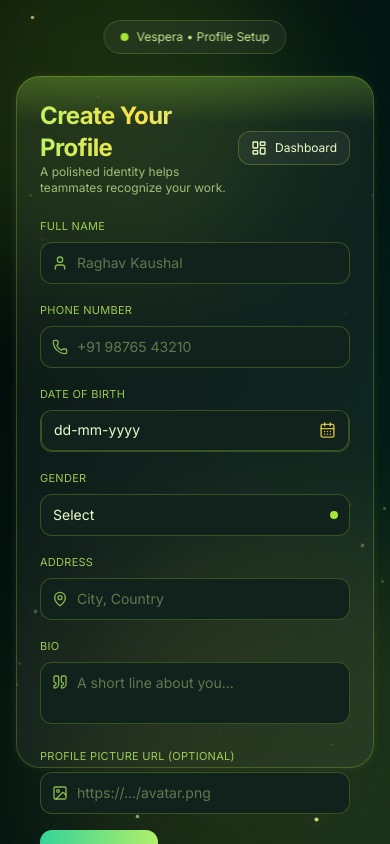
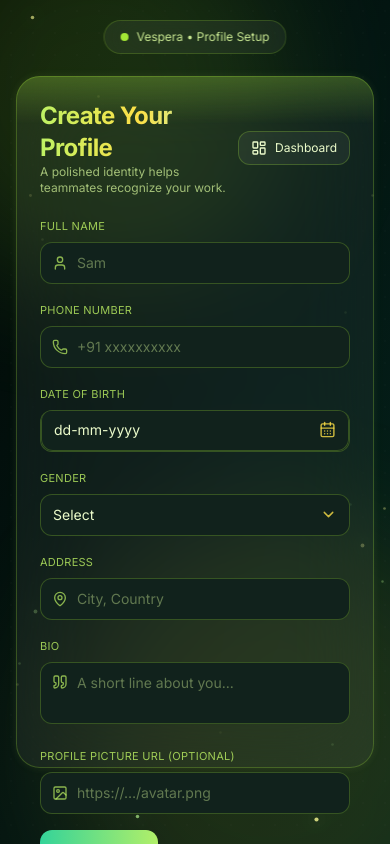
Before and after one commit to Raghav2226219/Vespera, a React (Vite) app in the folder frontend/vespers/: page /profile/create in a window 390 px wide. Built offline with nearby package versions, Linux system fonts and the light colour scheme.

Commit message:
Debugged profile create calender option and calender component

```diff
--- a/frontend/vespers/src/components/inviteAudits/GlassDatePicker.jsx
+++ b/frontend/vespers/src/components/inviteAudits/GlassDatePicker.jsx
@@ -1,4 +1,5 @@
 import React, { useState, useRef, useEffect } from "react";
+import { createPortal } from "react-dom";
 import { motion, AnimatePresence } from "framer-motion";
 import { CalendarDays } from "lucide-react";
 
@@ -6,53 +7,102 @@ const GlassDatePicker = ({ label, value, onChange }) => {
   const [open, setOpen] = useState(false);
   const [view, setView] = useState("days");
   const [selectedDate, setSelectedDate] = useState(value ? new Date(value) : null);
-  const [currentMonth, setCurrentMonth] = useState(
-    selectedDate ? new Date(selectedDate) : new Date()
-  );
-  const [position, setPosition] = useState({ top: 0, left: 0, direction: "down" });
+  const [currentMonth, setCurrentMonth] = useState(selectedDate || new Date());
+  const [yearOffset, setYearOffset] = useState(0);
+  const [coords, setCoords] = useState({ top: 0, left: 0, direction: "down" });
 
   const buttonRef = useRef(null);
   const calendarRef = useRef(null);
+  const closeTimeout = useRef(null);
 
-  /* ---------- Click outside handler ---------- */
+  /* ---------- Positioning Logic ---------- */
+  const updatePosition = () => {
+    if (!buttonRef.current) return;
+    const rect = buttonRef.current.getBoundingClientRect();
+    const calendarHeight = 320;
+    const calendarWidth = 256;
+
+    const spaceBelow = window.innerHeight - rect.bottom;
+    const shouldFlipUp = spaceBelow < calendarHeight + 20;
+
+    const spaceRight = window.innerWidth - rect.left;
+    let leftPos = rect.left;
+    if (spaceRight < calendarWidth) {
+      leftPos = Math.max(12, window.innerWidth - calendarWidth - 12);
+    }
+
+    setCoords({
+      top: shouldFlipUp ? rect.top - calendarHeight - 8 : rect.bottom + 8,
+      left: leftPos,
+      direction: shouldFlipUp ? "up" : "down",
+    });
+  };
+
+  useEffect(() => {
+    if (open) {
+      updatePosition();
+      const handleUpdate = () => updatePosition();
+      window.addEventListener("scroll", handleUpdate, true);
+      window.addEventListener("resize", handleUpdate);
+      return () => {
+        window.removeEventListener("scroll", handleUpdate, true);
+        window.removeEventListener("resize", handleUpdate);
+      };
+    }
+  }, [open]);
+
+  /* ---------- Close on Outside Click ---------- */
   useEffect(() => {
     const handleClickOutside = (e) => {
       if (
         buttonRef.current?.contains(e.target) ||
         calendarRef.current?.contains(e.target)
-      ) {
+      )
         return;
-      }
       setOpen(false);
+      setView("days");
     };
     document.addEventListener("mousedown", handleClickOutside);
     return () => document.removeEventListener("mousedown", handleClickOutside);
   }, []);
 
-  /* ---------- Position ---------- */
-  useEffect(() => {
-    if (open && buttonRef.current) {
-      const rect = buttonRef.current.getBoundingClientRect();
-      const calendarHeight = 310;
-      const calendarWidth = 256;
+  /* ---------- Hover-based Close Logic ---------- */
+  const handleMouseEnter = () => {
+    if (closeTimeout.current) {
+      clearTimeout(closeTimeout.current);
+      closeTimeout.current = null;
+    }
+  };
 
-      const spaceRight = window.innerWidth - rect.left;
-      const adjustedLeft =
-        spaceRight < calendarWidth ? window.innerWidth - calendarWidth - 12 : rect.left;
+  const handleMouseLeave = () => {
+    // Wait a short moment before closing, so user can move between icon & calendar smoothly
+    closeTimeout.current = setTimeout(() => {
+      setOpen(false);
+      setView("days");
+    }, 300);
+  };
 
-      setPosition({
-        top: rect.bottom + window.scrollY + 6,
-        left: adjustedLeft + window.scrollX,
-        direction: "down",
-      });
-    }
-  }, [open]);
+  /* ---------- Toggle ---------- */
+  const toggleOpen = (e) => {
+    e.preventDefault();
+    e.stopPropagation();
+    if (!open) updatePosition();
+    setOpen((prev) => !prev);
+    setView("days");
+  };
 
   /* ---------- Date Logic ---------- */
 const handleSelect = (date) => {
   setSelectedDate(date);
-    onChange({ target: { value: date.toISOString().split("T")[0] } });
+
+  // ✅ Local date format (no timezone shift)
+  const year = date.getFullYear();
+  const month = String(date.getMonth() + 1).padStart(2, "0");
+  const day = String(date.getDate()).padStart(2, "0");
+  onChange?.({ target: { value: `${year}-${month}-${day}` } });
+
   setOpen(false);
+  setView("days");
 };
 
   const handlePrevMonth = (e) => {
@@ -71,7 +121,7 @@ const GlassDatePicker = ({ label, value, onChange }) => {
 
   const handleToggleView = (e) => {
     e.stopPropagation();
-    if (view === "days") setView("years");
+    setView((v) => (v === "days" ? "years" : v));
   };
 
   const handleYearSelect = (year) => {
@@ -84,85 +134,59 @@ const GlassDatePicker = ({ label, value, onChange }) => {
     setView("days");
   };
 
-  const [yearOffset, setYearOffset] = useState(0);
-  const baseYear = currentMonth.getFullYear() + yearOffset;
-  const years = Array.from({ length: 25 }, (_, i) => baseYear - 12 + i);
-
   const monthNames = [
-    "January", "February", "March", "April", "May", "June",
-    "July", "August", "September", "October", "November", "December"
+    "January","February","March","April","May","June",
+    "July","August","September","October","November","December",
   ];
 
   const monthStart = new Date(currentMonth.getFullYear(), currentMonth.getMonth(), 1);
   const monthEnd = new Date(currentMonth.getFullYear(), currentMonth.getMonth() + 1, 0);
   const startDay = monthStart.getDay();
+
   const days = [];
   for (let i = 0; i < startDay; i++) days.push(null);
   for (let i = 1; i <= monthEnd.getDate(); i++) {
     days.push(new Date(currentMonth.getFullYear(), currentMonth.getMonth(), i));
   }
 
-  return (
-    <div className="relative flex flex-col justify-end h-full text-sm">
-      {label && (
-        <label className="text-xs text-lime-200/80 mb-1 block leading-none">
-          {label}
-        </label>
-      )}
+  const baseYear = currentMonth.getFullYear() + yearOffset;
+  const years = Array.from({ length: 25 }, (_, i) => baseYear - 12 + i);
 
-      <button
-        ref={buttonRef}
-        onClick={() => setOpen(!open)}
-        className="w-full flex items-center justify-between px-3 py-[9px] rounded-xl
-             bg-[#11221c] border border-lime-400/25
-             text-lime-100 font-medium text-sm
-             hover:bg-[#153029] hover:shadow-[0_0_10px_rgba(255,255,150,0.15)]
-             focus:ring-2 focus:ring-lime-400/40
-             transition-all duration-200 h-[42px] leading-none gap-2"
-        style={{ lineHeight: "normal" }}
-      >
-        <span className="truncate">
-          {selectedDate ? selectedDate.toLocaleDateString("en-IN") : "dd-mm-yyyy"}
-        </span>
-        <CalendarDays className="w-[17px] h-[17px] text-yellow-300/80 flex-shrink-0 translate-y-[0.5px]" />
-      </button>
-
+  /* ---------- Calendar UI ---------- */
+  const calendarUI = (
     <AnimatePresence>
       {open && (
         <motion.div
           ref={calendarRef}
-            initial={{ opacity: 0, y: -6 }}
-            animate={{ opacity: 1, y: 0 }}
-            exit={{ opacity: 0, y: -6 }}
-            transition={{ duration: 0.2 }}
+          initial={{ opacity: 0, y: coords.direction === "up" ? 8 : -8, scale: 0.98 }}
+          animate={{ opacity: 1, y: 0, scale: 1 }}
+          exit={{ opacity: 0, y: coords.direction === "up" ? 8 : -8, scale: 0.98 }}
+          transition={{ duration: 0.25, ease: "easeOut" }}
           style={{
-              position: "absolute",
-              top: "calc(100% + 6px)",
-              left: 0,
-              zIndex: 9999,
+            position: "fixed",
+            top: coords.top,
+            left: coords.left,
+            width: "256px",
+            zIndex: 60,
           }}
-            className="w-64 p-4 rounded-2xl bg-gradient-to-b from-[#0F231D] via-[#152E27] to-[#183728]
+          onMouseEnter={handleMouseEnter}
+          onMouseLeave={handleMouseLeave}
+          className="p-4 rounded-2xl bg-gradient-to-b from-[#0F231D] via-[#152E27] to-[#183728]
                      border border-lime-400/25 shadow-[0_0_25px_rgba(255,255,150,0.25)]
-                       backdrop-blur-xl"
+                     backdrop-blur-xl text-sm"
         >
           {/* Header */}
           <div
             onClick={handleToggleView}
             className="flex items-center justify-between mb-3 text-sm font-semibold text-lime-200 cursor-pointer select-none"
           >
-              <button
-                onClick={handlePrevMonth}
-                className="hover:text-yellow-300 px-1 transition-colors"
-              >
+            <button onClick={handlePrevMonth} className="hover:text-yellow-300 px-1 transition-colors">
               ‹
             </button>
             <span className="bg-gradient-to-r from-lime-300 via-yellow-300 to-emerald-200 bg-clip-text text-transparent">
               {monthNames[currentMonth.getMonth()]} {currentMonth.getFullYear()}
             </span>
-              <button
-                onClick={handleNextMonth}
-                className="hover:text-yellow-300 px-1 transition-colors"
-              >
+            <button onClick={handleNextMonth} className="hover:text-yellow-300 px-1 transition-colors">
               ›
             </button>
           </div>
@@ -174,18 +198,18 @@ const GlassDatePicker = ({ label, value, onChange }) => {
                 <button
                   onClick={(e) => {
                     e.stopPropagation();
-                      setYearOffset((prev) => prev - 25);
+                    setYearOffset((p) => p - 25);
                   }}
-                    className="hover:text-yellow-300"
+                  className="hover:text-yellow-300 transition-colors"
                 >
                   ◀ Prev
                 </button>
                 <button
                   onClick={(e) => {
                     e.stopPropagation();
-                      setYearOffset((prev) => prev + 25);
+                    setYearOffset((p) => p + 25);
                   }}
-                    className="hover:text-yellow-300"
+                  className="hover:text-yellow-300 transition-colors"
                 >
                   Next ▶
                 </button>
@@ -265,6 +289,42 @@ const GlassDatePicker = ({ label, value, onChange }) => {
         </motion.div>
       )}
     </AnimatePresence>
+  );
+
+  return (
+    <div
+      className="relative flex flex-col justify-end h-full text-sm"
+      onMouseEnter={handleMouseEnter}
+      onMouseLeave={handleMouseLeave}
+    >
+      {label && (
+        <label className="text-xs text-lime-200/80 mb-1 block leading-none">
+          {label}
+        </label>
+      )}
+
+      <button
+        ref={buttonRef}
+        type="button"
+        onClick={toggleOpen}
+        className="w-full flex items-center justify-between px-3 py-[9px] rounded-xl
+                   bg-[#11221c] border border-lime-400/25
+                   text-lime-100 font-medium text-sm
+                   hover:bg-[#153029] hover:shadow-[0_0_10px_rgba(255,255,150,0.15)]
+                   focus:ring-2 focus:ring-lime-400/40
+                   transition-all duration-200 h-[42px] gap-2"
+      >
+        <span className="truncate">
+          {selectedDate
+            ? selectedDate.toLocaleDateString("en-IN")
+            : "dd-mm-yyyy"}
+        </span>
+        <motion.div animate={{ rotate: open ? 180 : 0 }} transition={{ duration: 0.25 }}>
+          <CalendarDays className="w-[17px] h-[17px] text-yellow-300/80 flex-shrink-0" />
+        </motion.div>
+      </button>
+
+      {createPortal(calendarUI, document.body)}
     </div>
   );
 };
--- a/frontend/vespers/src/pages/Profile/ProfileCreate.jsx
+++ b/frontend/vespers/src/pages/Profile/ProfileCreate.jsx
@@ -1,5 +1,5 @@
-import { useState } from "react";
-import { motion } from "framer-motion";
+import { useState, useRef, useEffect } from "react";
+import { motion, AnimatePresence } from "framer-motion";
 import { useNavigate } from "react-router-dom";
 import {
   LayoutDashboard,
@@ -9,6 +9,7 @@ import {
   Quote,
   Image as ImageIcon,
   Loader2,
+  ChevronDown,
 } from "lucide-react";
 import api from "../../api/axios";
 import heroImg from "../../assets/vespera-hero.png";
@@ -52,6 +53,7 @@ export default function Profile() {
 
   const onSubmit = async (e) => {
     e.preventDefault();
+    if (loading) return;
     setErr("");
     setOk("");
     setLoading(true);
@@ -118,71 +120,7 @@ export default function Profile() {
       {/* Layout */}
       <div className="h-full w-full px-4 md:px-8 lg:px-12 grid grid-cols-1 lg:grid-cols-2 place-items-center">
         {/* LEFT: Visual Hero */}
-        <div className="relative hidden lg:flex h-[82vh] w-full items-center justify-center">
-          <motion.div
-            className="absolute -z-0 h-[460px] w-[460px] rounded-full"
-            style={{
-              background:
-                "radial-gradient(closest-side, rgba(190,255,150,0.2), rgba(255,255,150,0.08), transparent 70%)",
-              filter: "drop-shadow(0 0 24px rgba(255,255,150,0.25))",
-            }}
-            animate={{ scale: [1, 1.03, 1] }}
-            transition={{ duration: 6, repeat: Infinity, ease: "easeInOut" }}
-          />
-          <motion.div
-            className="relative z-10 rounded-3xl border border-lime-400/20 bg-white/5 backdrop-blur-2xl p-6"
-            style={{ width: 420 }}
-            {...pulseBorder}
-          >
-            <div className="relative aspect-square overflow-hidden rounded-2xl border border-lime-400/20 bg-gradient-to-b from-gray-900/50 to-gray-900/20">
-              <img
-                src={heroImg}
-                alt="3D Character"
-                className="h-full w-full object-contain"
-              />
-              <motion.div
-                className="pointer-events-none absolute inset-0"
-                animate={{
-                  background: [
-                    "linear-gradient(105deg,transparent 40%,rgba(255,255,255,0.06) 50%,transparent 60%)",
-                    "linear-gradient(105deg,transparent 60%,rgba(255,255,255,0.06) 70%,transparent 80%)",
-                    "linear-gradient(105deg,transparent 40%,rgba(255,255,255,0.06) 50%,transparent 60%)",
-                  ],
-                }}
-                transition={{
-                  duration: 4.5,
-                  repeat: Infinity,
-                  ease: "easeInOut",
-                }}
-              />
-            </div>
-
-            <div className="mt-4 flex items-center justify-between">
-              <div>
-                <p className="text-sm text-lime-200/80">Welcome to</p>
-                <h3 className="text-xl font-extrabold tracking-tight bg-gradient-to-r from-lime-300 via-yellow-300 to-emerald-200 bg-clip-text text-transparent">
-                  Vespera Nexus
-                </h3>
-              </div>
-              <div className="rounded-xl border border-lime-400/30 bg-lime-400/10 px-3 py-1 text-xs text-lime-200">
-                Live Preview
-              </div>
-            </div>
-          </motion.div>
-
-          <motion.div className="absolute -left-6 bottom-20">
-            <TechChip label="HTML" />
-          </motion.div>
-          <motion.div className="absolute right-6 top-16">
-            <TechChip label="CSS" />
-          </motion.div>
-          <motion.div className="absolute -right-8 bottom-12">
-            <TechChip label="JS" />
-          </motion.div>
-          <motion.div className="absolute left-8 top-10">
-            <TechChip label="React" />
-          </motion.div>
-        </div>
+        <LeftVisualHero />
 
         {/* RIGHT: Form */}
         <motion.div
@@ -198,26 +136,7 @@ export default function Profile() {
           <div className="absolute left-0 right-0 top-0 mx-auto h-12 rounded-t-3xl bg-gradient-to-b from-lime-400/25 to-transparent" />
 
           <div className="relative z-10 h-full p-6 sm:p-8 flex flex-col">
-            <header className="mb-4 flex items-center justify-between">
-              <div>
-                <h1 className="text-2xl sm:text-3xl font-extrabold tracking-tight bg-gradient-to-r from-lime-300 via-yellow-300 to-emerald-200 bg-clip-text text-transparent">
-                  Create Your Profile
-                </h1>
-                <p className="text-lime-200/70 text-xs sm:text-sm">
-                  A polished identity helps teammates recognize your work.
-                </p>
-              </div>
-              <button
-                onClick={() => navigate("/dashboard")}
-                className="group inline-flex items-center gap-2 rounded-xl border border-lime-400/25 bg-white/5 px-3 py-2 text-xs text-lime-100 hover:border-lime-400/40 hover:bg-lime-400/10 transition"
-              >
-                <LayoutDashboard
-                  size={16}
-                  className="group-hover:rotate-6 transition"
-                />
-                Dashboard
-              </button>
-            </header>
+            <Header navigate={navigate} />
 
             {err && (
               <div className="mb-3 rounded-xl border border-rose-400/30 bg-rose-500/10 px-3 py-2 text-sm text-rose-200">
@@ -230,8 +149,15 @@ export default function Profile() {
               </div>
             )}
 
+            {/* ✅ Added prevention for unintended Enter submits */}
             <form
               onSubmit={onSubmit}
+              onKeyDown={(e) => {
+                if (e.key === "Enter" && e.target.tagName !== "TEXTAREA") {
+                  // Allow Enter only in textareas
+                  e.preventDefault();
+                }
+              }}
               className="grid grid-cols-1 sm:grid-cols-2 gap-3 select-none"
             >
               <Field
@@ -240,7 +166,7 @@ export default function Profile() {
                 name="name"
                 value={form.name}
                 onChange={onChange}
-                placeholder="Raghav Kaushal"
+                placeholder="Sam"
                 required
               />
               <Field
@@ -249,7 +175,7 @@ export default function Profile() {
                 name="phoneNumber"
                 value={form.phoneNumber}
                 onChange={onChange}
-                placeholder="+91 98765 43210"
+                placeholder="+91 xxxxxxxxxx"
                 required
               />
               <GlassDatePickerField
@@ -316,7 +242,107 @@ export default function Profile() {
   );
 }
 
-/* ----- UI components ----- */
+/* ----- Components ----- */
+
+function Header({ navigate }) {
+  return (
+    <header className="mb-4 flex items-center justify-between">
+      <div>
+        <h1 className="text-2xl sm:text-3xl font-extrabold tracking-tight bg-gradient-to-r from-lime-300 via-yellow-300 to-emerald-200 bg-clip-text text-transparent">
+          Create Your Profile
+        </h1>
+        <p className="text-lime-200/70 text-xs sm:text-sm">
+          A polished identity helps teammates recognize your work.
+        </p>
+      </div>
+      <button
+        type="button"
+        onClick={() => navigate("/dashboard")}
+        className="group inline-flex items-center gap-2 rounded-xl border border-lime-400/25 bg-white/5 px-3 py-2 text-xs text-lime-100 hover:border-lime-400/40 hover:bg-lime-400/10 transition"
+      >
+        <LayoutDashboard
+          size={16}
+          className="group-hover:rotate-6 transition"
+        />
+        Dashboard
+      </button>
+    </header>
+  );
+}
+
+function LeftVisualHero() {
+  return (
+    <div className="relative hidden lg:flex h-[82vh] w-full items-center justify-center">
+      {/* Floating Glow Core */}
+      <motion.div
+        className="absolute -z-0 h-[460px] w-[460px] rounded-full"
+        style={{
+          background:
+            "radial-gradient(closest-side, rgba(190,255,150,0.2), rgba(255,255,150,0.08), transparent 70%)",
+          filter: "drop-shadow(0 0 24px rgba(255,255,150,0.25))",
+        }}
+        animate={{ scale: [1, 1.03, 1] }}
+        transition={{ duration: 6, repeat: Infinity, ease: "easeInOut" }}
+      />
+
+      {/* Hero Card */}
+      <motion.div
+        className="relative z-10 rounded-3xl border border-lime-400/20 bg-white/5 backdrop-blur-2xl p-6"
+        style={{ width: 420 }}
+        {...pulseBorder}
+      >
+        <div className="relative aspect-square overflow-hidden rounded-2xl border border-lime-400/20 bg-gradient-to-b from-gray-900/50 to-gray-900/20">
+          <img
+            src={heroImg}
+            alt="3D Character"
+            className="h-full w-full object-contain"
+          />
+          <motion.div
+            className="pointer-events-none absolute inset-0"
+            animate={{
+              background: [
+                "linear-gradient(105deg,transparent 40%,rgba(255,255,255,0.06) 50%,transparent 60%)",
+                "linear-gradient(105deg,transparent 60%,rgba(255,255,255,0.06) 70%,transparent 80%)",
+                "linear-gradient(105deg,transparent 40%,rgba(255,255,255,0.06) 50%,transparent 60%)",
+              ],
+            }}
+            transition={{
+              duration: 4.5,
+              repeat: Infinity,
+              ease: "easeInOut",
+            }}
+          />
+        </div>
+
+        <div className="mt-4 flex items-center justify-between">
+          <div>
+            <p className="text-sm text-lime-200/80">Welcome to</p>
+            <h3 className="text-xl font-extrabold tracking-tight bg-gradient-to-r from-lime-300 via-yellow-300 to-emerald-200 bg-clip-text text-transparent">
+              Vespera Nexus
+            </h3>
+          </div>
+          <div className="rounded-xl border border-lime-400/30 bg-lime-400/10 px-3 py-1 text-xs text-lime-200">
+            Live Preview
+          </div>
+        </div>
+      </motion.div>
+
+      {/* ✅ Restored Floating Tech Chips */}
+      <motion.div className="absolute -left-6 bottom-20">
+        <TechChip label="HTML" />
+      </motion.div>
+      <motion.div className="absolute right-6 top-16">
+        <TechChip label="CSS" />
+      </motion.div>
+      <motion.div className="absolute -right-8 bottom-12">
+        <TechChip label="JS" />
+      </motion.div>
+      <motion.div className="absolute left-8 top-10">
+        <TechChip label="React" />
+      </motion.div>
+    </div>
+  );
+}
 
 function Label({ children }) {
   return (
@@ -368,32 +394,77 @@ function TextArea({ icon, label, className = "", rows = 2, ...props }) {
 }
 
 function GenderSelect({ value, onChange }) {
+  const [open, setOpen] = useState(false);
+  const ref = useRef(null);
+  const options = ["Male", "Female", "Other"];
+
+  useEffect(() => {
+    const handleClickOutside = (e) => {
+      if (ref.current && !ref.current.contains(e.target)) setOpen(false);
+    };
+    document.addEventListener("mousedown", handleClickOutside);
+    return () => document.removeEventListener("mousedown", handleClickOutside);
+  }, []);
+
+  const handleSelect = (val) => {
+    onChange({ target: { name: "gender", value: val } });
+    setOpen(false);
+  };
+
   return (
-    <div className="space-y-1.5">
+    <div className="space-y-1.5 relative" ref={ref}>
       <Label>Gender</Label>
-      <div className="relative">
-        <select
-          name="gender"
-          value={value}
-          onChange={onChange}
-          className="w-full rounded-xl border border-lime-400/25 bg-[#11221c] px-3 py-2.5 pr-9 text-sm
-             text-lime-100 outline-none focus:ring-2 focus:ring-lime-400/40
-             hover:bg-[#153029] transition-all duration-200 appearance-none"
-          required
+      <button
+        type="button"
+        onClick={() => setOpen((p) => !p)}
+        className="w-full flex items-center justify-between px-3 py-2.5 rounded-xl
+                   bg-[#11221c] border border-lime-400/25 text-sm text-lime-100
+                   hover:bg-[#153029] hover:shadow-[0_0_10px_rgba(255,255,150,0.15)]
+                   focus:ring-2 focus:ring-lime-400/40 transition-all duration-200 h-[42px]"
+      >
+        <span className="truncate">{value || "Select"}</span>
+        <motion.div
+          animate={{ rotate: open ? 180 : 0 }}
+          transition={{ duration: 0.25 }}
         >
-          <option value="">Select</option>
-          <option value="Male" className="text-black">
-            Male
-          </option>
-          <option value="Female" className="text-black">
-            Female
-          </option>
-          <option value="Other" className="text-black">
-            Other
-          </option>
-        </select>
-        <div className="pointer-events-none absolute right-3 top-1/2 -translate-y-1/2 h-2 w-2 rounded-full bg-lime-400" />
-      </div>
+          <ChevronDown className="w-[17px] h-[17px] text-yellow-300/80" />
+        </motion.div>
+      </button>
+
+      <AnimatePresence>
+        {open && (
+          <motion.div
+            initial={{ opacity: 0, y: -6, scale: 0.98 }}
+            animate={{ opacity: 1, y: 0, scale: 1 }}
+            exit={{ opacity: 0, y: -6, scale: 0.98 }}
+            transition={{ duration: 0.25, ease: "easeOut" }}
+            className="absolute z-50 w-full mt-2 rounded-2xl border border-lime-400/25
+                       bg-gradient-to-b from-[#0F231D] via-[#152E27] to-[#183728]
+                       shadow-[0_0_25px_rgba(255,255,150,0.25)] backdrop-blur-xl overflow-hidden"
+          >
+            {options.map((opt, i) => (
+              <button
+                type="button"
+                key={opt}
+                onClick={() => handleSelect(opt)}
+                className={`w-full text-left px-4 py-2.5 text-sm flex justify-between items-center
+                  ${
+                    value === opt
+                      ? "bg-gradient-to-r from-lime-400 via-yellow-300 to-lime-400 text-gray-900 font-semibold"
+                      : "text-lime-100 hover:bg-lime-400/10 hover:text-yellow-200"
+                  } ${
+                  i !== options.length - 1 ? "border-b border-lime-400/10" : ""
+                }`}
+              >
+                {opt}
+                {value === opt && (
+                  <span className="w-2 h-2 rounded-full bg-lime-400 shadow-[0_0_10px_rgba(255,255,150,0.5)]" />
+                )}
+              </button>
+            ))}
+          </motion.div>
+        )}
+      </AnimatePresence>
     </div>
   );
 }
```
Lines whose indentation alone changed are shown as unchanged.
